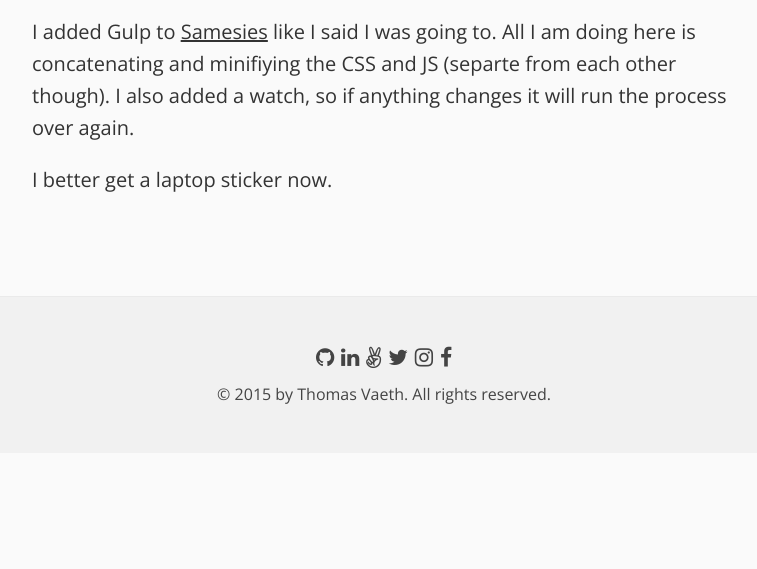
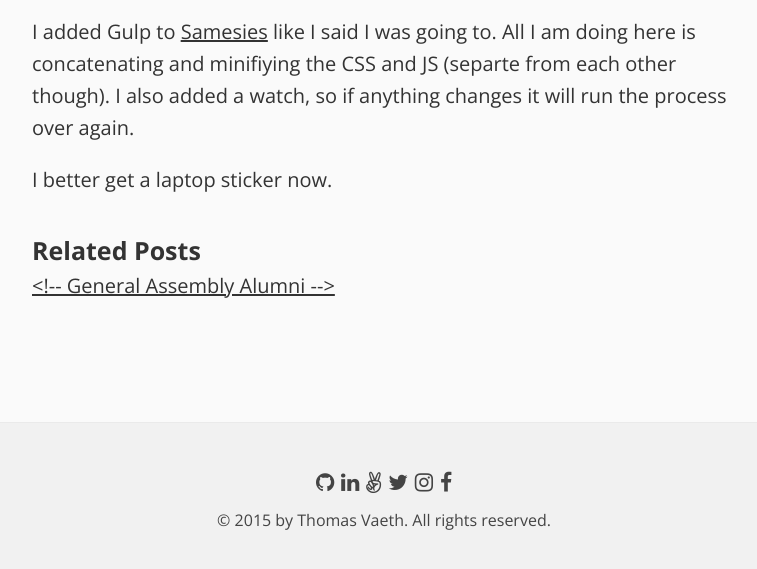
Before and after one commit to thomasvaeth/thomasvaeth.github.io, a Jekyll site: the page built from _posts/2015-12-23-gulptaskpost-blog.html, in a window 1280 px wide, cut to the strip 543-1122 px from the top of the page. Shown: the top 569 px of the strip, without its empty margins (256-1013 px from the left). Built offline with Jekyll 4.4.1, drawn with Linux system fonts in a browser that asks for light colours; nearby versions of some CDN libraries; comment, search, counter and statistics services are not loaded; before the commit the page ends 996 px from its top, so only the background shows below that.

Commit message:
Made a related posts section.

```diff
--- a/_layouts/post.html
+++ b/_layouts/post.html
@@ -12,5 +12,20 @@ layout: default
     {{ content }}
   </div>
 
+  <div class="post-list">
+    {% if content and page.related %}
+      <h4>Related Posts</h4>
+      <ul>
+        {% for post in site.posts %}
+          {% if page.related contains post.title %}
+            <li>
+              <a href="{{ post.url }}">{{ post.title }}</a>
+            </li>
+          {% endif %}
+        {% endfor %}
+      </ul>
+    {% endif %}
+  </div>
+
   {% include comments.html disqus_identifier=page.disqus_identifier %}
 </article>
--- a/_posts/2015-12-23-gulptaskpost-blog.html
+++ b/_posts/2015-12-23-gulptaskpost-blog.html
@@ -2,6 +2,7 @@
 layout: post
 title: "gulp.task(’post’, [’blog’]);"
 date: 2015-12-23
+related: ["&#60;!-- General Assembly Alumni --&#62;"]
 ---
 <p></p>
 <script src="https://gist.github.com/thomasvaeth/0d11b9bcb7f5cce35a96.js"></script>
--- a/assets/css/main.css
+++ b/assets/css/main.css
@@ -132,10 +132,12 @@ h1 {
 
 .post h3 {
     font-size: 1.5em;
+    margin-bottom: 0;
 }
 
 .post h4 {
     font-size: 1.25em;
+    margin-bottom: 0;
 }
 
 .post h5 {
@@ -182,6 +184,10 @@ pre {
 
 code {
     font-family: Consolas, monospace;
+}
+
+#disqus_thread {
+    margin-top: 40px;
 }
 
 /* Archive Page */
```
